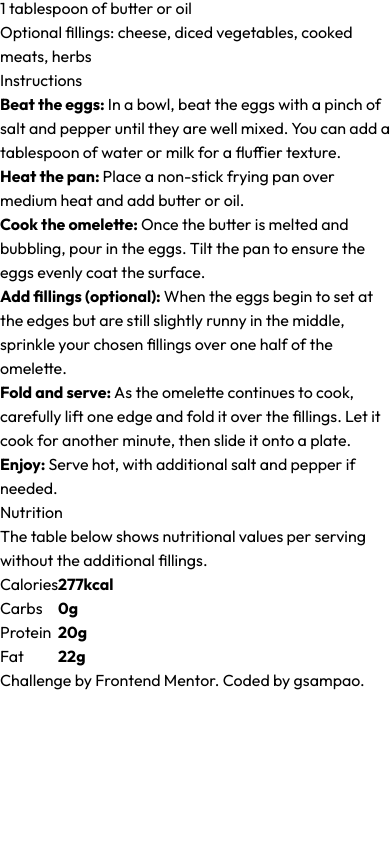
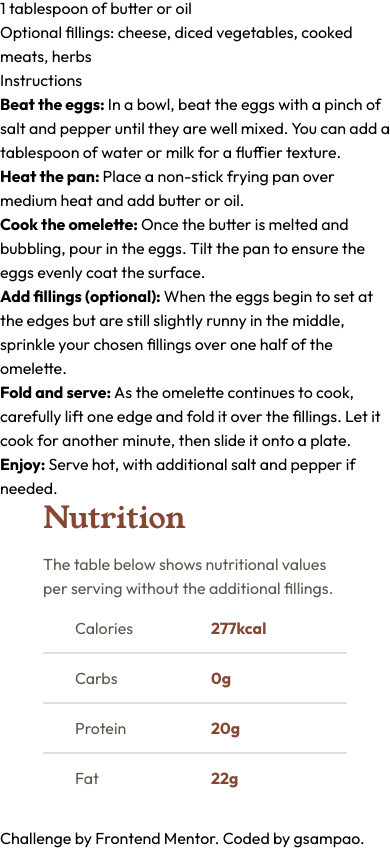
Before and after one commit to nadupoy/Frontend-Mentor---Recipe-Page-Main, a React (Vite) app: page / in a window 390 px wide. Shown: the part 494-1344 px from the top of the page. Before the commit the page ends 1186 px from the top, so only its background shows below. Built offline with nearby package versions, Linux system fonts and the light colour scheme.

Commit message:
Styling for mobile devices.

```diff
--- a/src/components/Nutrition.jsx
+++ b/src/components/Nutrition.jsx
@@ -1,35 +1,35 @@
 const Nutrition = () => {
   return (
-    <section>
-      <h2>Nutrition</h2>
-      <p>
+    <section className="w-[304px] m-auto mb-6">
+      <h2 className="text-nutmeg font-serif text-3xl mb-4">Nutrition</h2>
+      <p className="text-wenge-brown mb-4">
         The table below shows nutritional values per serving without the
         additional fillings.
       </p>
-      <table>
+      <table className="table-fixed w-full">
         <tbody>
-          <tr>
-            <td>Calories</td>
-            <td>
-              <b>277kcal</b>
+          <tr className="border-b-2 border-b-light-grey">
+            <td className="text-wenge-brown w-1/2 pl-8 pb-3">Calories</td>
+            <td className="w-1/2 pl-4 pb-3">
+              <b className="text-nutmeg">277kcal</b>
+            </td>
+          </tr>
+          <tr className="border-b-2 border-b-light-grey">
+            <td className="text-wenge-brown w-1/2 pl-8 pb-3 pt-3">Carbs</td>
+            <td className="w-1/2 pl-4 pb-3 pt-3">
+              <b className="text-nutmeg">0g</b>
+            </td>
+          </tr>
+          <tr className="border-b-2 border-b-light-grey">
+            <td className="text-wenge-brown w-1/2 pl-8 pb-3 pt-3">Protein</td>
+            <td className="w-1/2 pl-4 pb-3 pt-3">
+              <b className="text-nutmeg">20g</b>
             </td>
           </tr>
           <tr>
-            <td>Carbs</td>
-            <td>
-              <b>0g</b>
-            </td>
-          </tr>
-          <tr>
-            <td>Protein</td>
-            <td>
-              <b>20g</b>
-            </td>
-          </tr>
-          <tr>
-            <td>Fat</td>
-            <td>
-              <b>22g</b>
+            <td className="text-wenge-brown w-1/2 pl-8 pt-3 pb-3">Fat</td>
+            <td className="w-1/2 pl-4 pb-3 pt-3">
+              <b className="text-nutmeg">22g</b>
             </td>
           </tr>
         </tbody>
```
